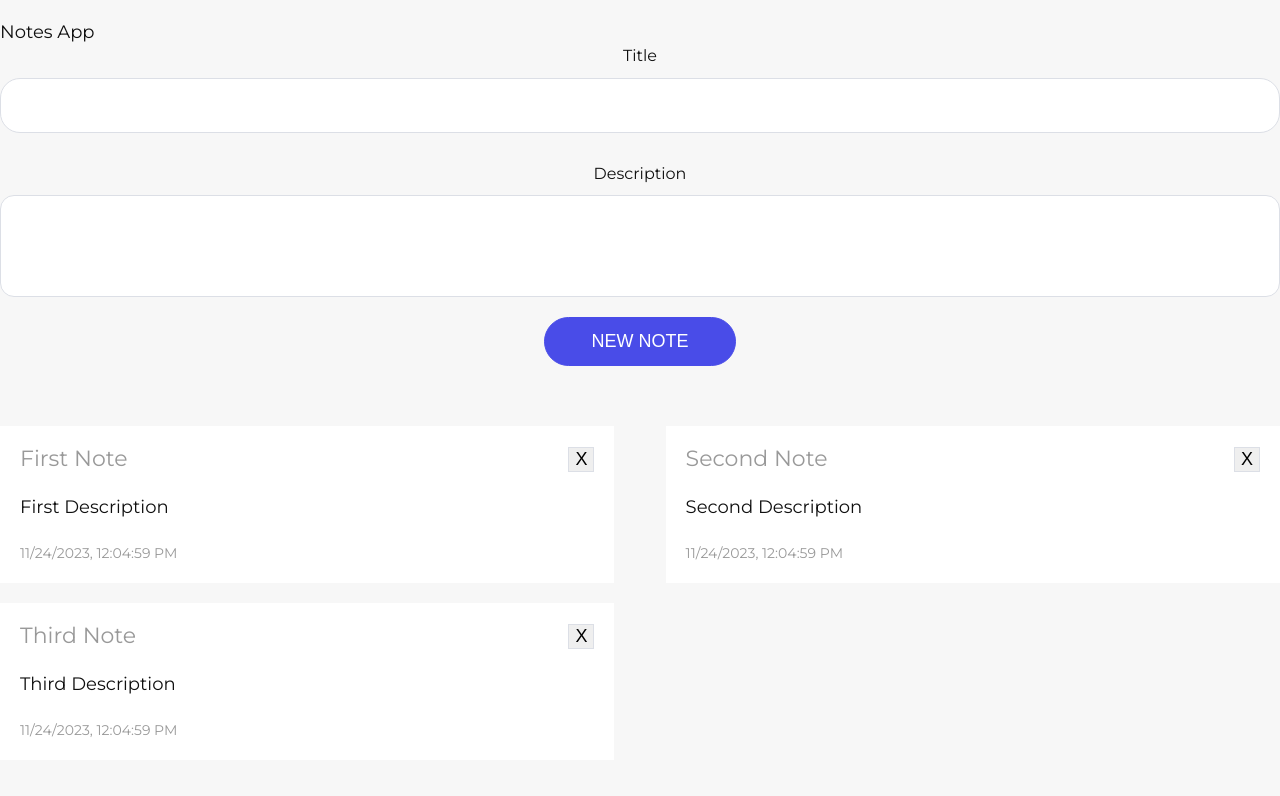
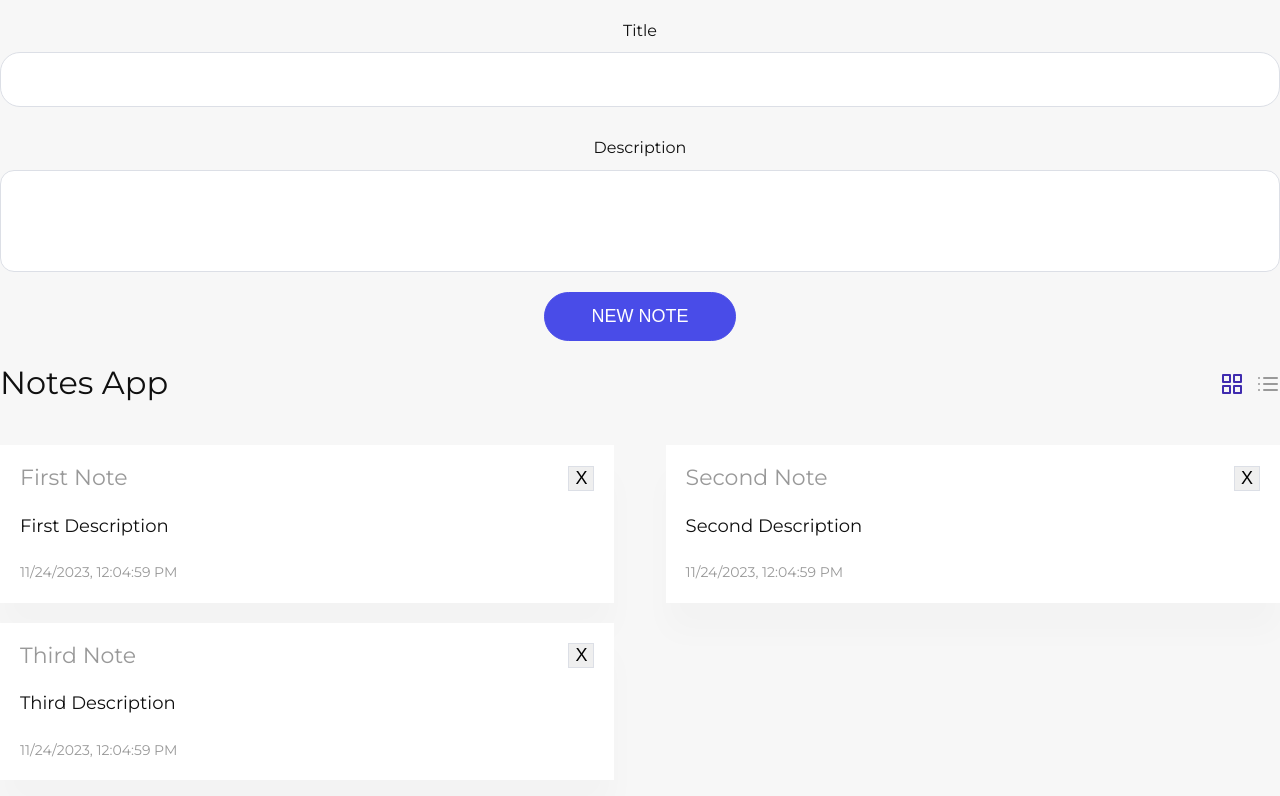
Before and after one commit to Bek85/notes-app, a Vue app: page / in a window 1280 px wide. Shown: the top 796 px of the page. Built offline with nearby package versions, Linux system fonts and the light colour scheme.

Commit message:
apply dynamic toggling of css classes

```diff
--- a/src/App.vue
+++ b/src/App.vue
@@ -3,10 +3,53 @@
     <div class="wrapper-content">
       <section>
         <div class="container">
-          <h1>{{ title }}</h1>
           <ErrorMessage :message="errorMessage" v-if="errorMessage" />
           <NewNote :note="note" @createNote="createNote" />
-          <Notes :notes="notes" @removeNote="removeNote" />
+          <div class="note-header">
+            <h1>{{ title }}</h1>
+            <div class="icons">
+              <svg
+                @click="grid = true"
+                :class="{ active: grid }"
+                xmlns="http://www.w3.org/2000/svg"
+                width="24"
+                height="24"
+                viewBox="0 0 24 24"
+                fill="none"
+                stroke="currentColor"
+                stroke-width="2"
+                stroke-linecap="round"
+                stroke-linejoin="round"
+              >
+                <rect x="3" y="3" width="7" height="7"></rect>
+                <rect x="14" y="3" width="7" height="7"></rect>
+                <rect x="14" y="14" width="7" height="7"></rect>
+                <rect x="3" y="14" width="7" height="7"></rect>
+              </svg>
+              <svg
+                @click="grid = false"
+                :class="{ active: !grid }"
+                xmlns="http://www.w3.org/2000/svg"
+                width="24"
+                height="24"
+                viewBox="0 0 24 24"
+                fill="none"
+                stroke="currentColor"
+                stroke-width="2"
+                stroke-linecap="round"
+                stroke-linejoin="round"
+              >
+                <line x1="8" y1="6" x2="21" y2="6"></line>
+                <line x1="8" y1="12" x2="21" y2="12"></line>
+                <line x1="8" y1="18" x2="21" y2="18"></line>
+                <line x1="3" y1="6" x2="3" y2="6"></line>
+                <line x1="3" y1="12" x2="3" y2="12"></line>
+                <line x1="3" y1="18" x2="3" y2="18"></line>
+              </svg>
+            </div>
+          </div>
+
+          <Notes :notes="notes" @removeNote="removeNote" :grid="grid" />
         </div>
       </section>
     </div>
@@ -29,6 +72,7 @@
     return {
       title: "Notes App",
       errorMessage: "",
+      grid: true,
       note: {
         title: "",
         description: "",
--- a/src/components/Notes.vue
+++ b/src/components/Notes.vue
@@ -1,7 +1,12 @@
 <template>
   <div class="notes">
-    <div class="note" v-for="(note, index) in notes" :key="index">
-      <div class="note-header">
+    <div
+      class="note"
+      :class="{ full: !grid }"
+      v-for="(note, index) in notes"
+      :key="index"
+    >
+      <div class="note-header" :class="{ full: !grid }">
         <p>{{ note.title }}</p>
         <button @click="removeNote(index)" class="close-btn">X</button>
       </div>
@@ -19,6 +24,10 @@
   props: {
     notes: {
       type: Array,
+      required: true,
+    },
+    grid: {
+      type: Boolean,
       required: true,
     },
   },
@@ -44,18 +53,57 @@
   padding: 18px 20px;
   margin-bottom: 20px;
   background-color: #fff;
+  transition: all 0.25s cubic-bezier(0.02, 0.01, 0.47, 1);
+  box-shadow: 0 30px 30px rgba(0, 0, 0, 0.02);
+
+  &:hover {
+    box-shadow: 0 30px 30px rgba(0, 0, 0, 0.04);
+    transform: translate(9, -6px);
+    transition-delay: 0s !important;
+  }
+
+  &.full {
+    width: 100%;
+    text-align: center;
+  }
 }
 
 .note-header {
   display: flex;
   align-items: center;
   justify-content: space-between;
+  h1 {
+    font-size: 32px;
+  }
   p {
     font-size: 22px;
     color: #999;
   }
   .close-btn {
     cursor: pointer;
+  }
+  svg {
+    margin-right: 12px;
+    color: #999;
+    cursor: pointer;
+
+    &.active {
+      color: #402caf;
+    }
+
+    &:last-child {
+      margin-right: 0;
+    }
+  }
+
+  &.full {
+    justify-content: center;
+    p {
+      margin-right: 16px;
+      &:last-child {
+        margin-right: 0;
+      }
+    }
   }
 }
 
```
